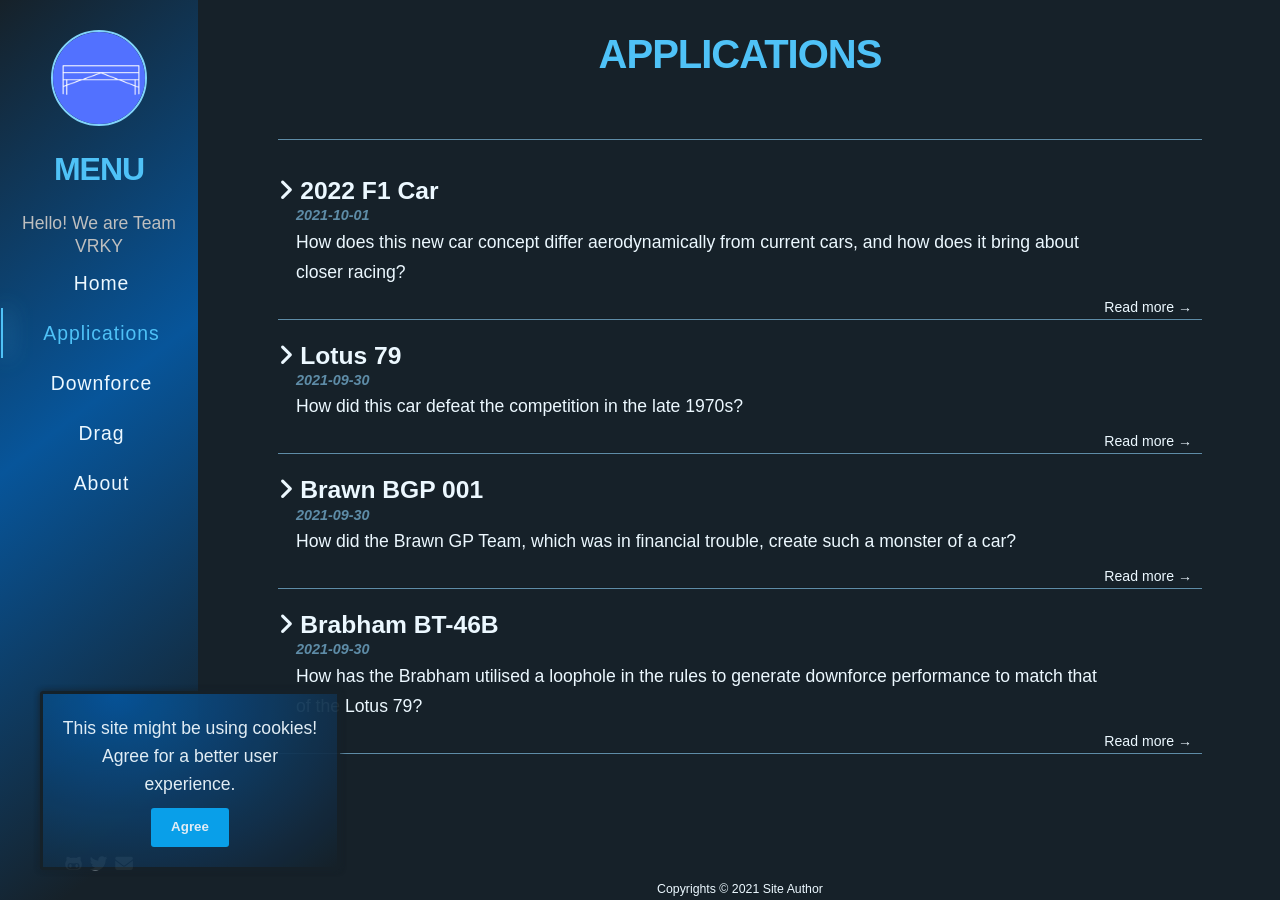
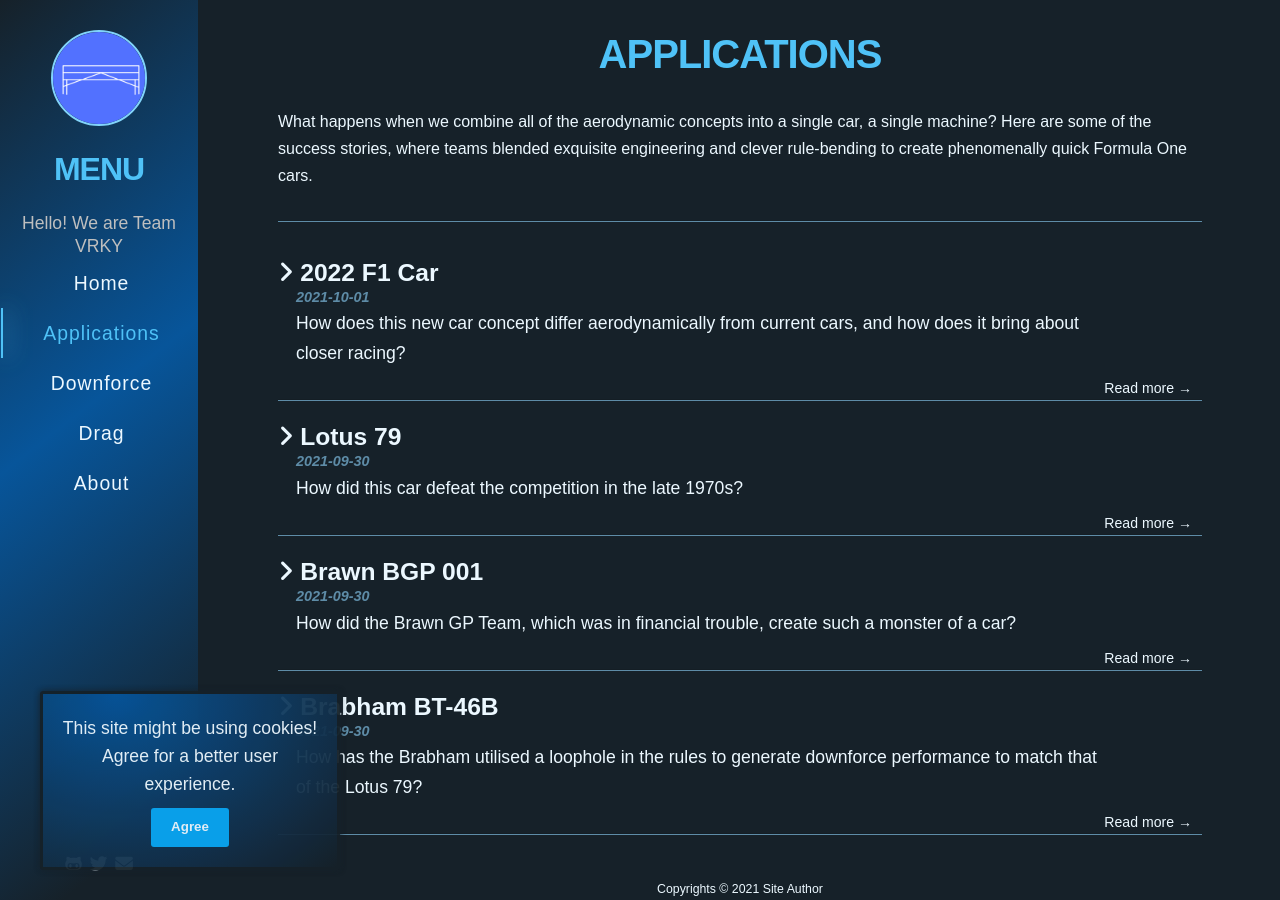
Before and after one commit to why-2004/pc5132-site, a Jekyll site: the page built from pages/category-3.html, in a window 1280 px wide. Built offline with Jekyll 4.4.1, drawn with Linux system fonts in a browser that asks for light colours; nearby versions of some CDN libraries; some web fonts are replaced.

Commit message:
change applications

```diff
--- a/pages/category-3.html
+++ b/pages/category-3.html
@@ -4,3 +4,4 @@
 permalink: category-3.html
 category: applications
 ---
+What happens when we combine all of the aerodynamic concepts into a single car, a single machine? Here are some of the success stories, where teams blended exquisite engineering and clever rule-bending to create phenomenally quick Formula One cars.
```
Also changed, not shown: _posts/2021-09-30-brabham-bt46.md (+1 -1 lines).
